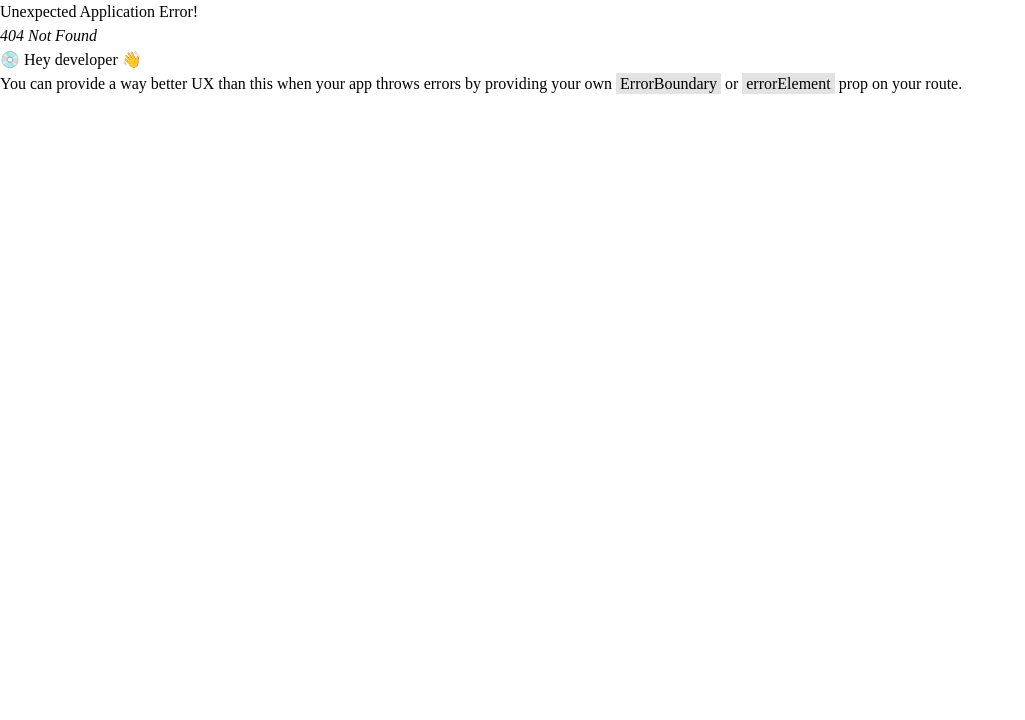
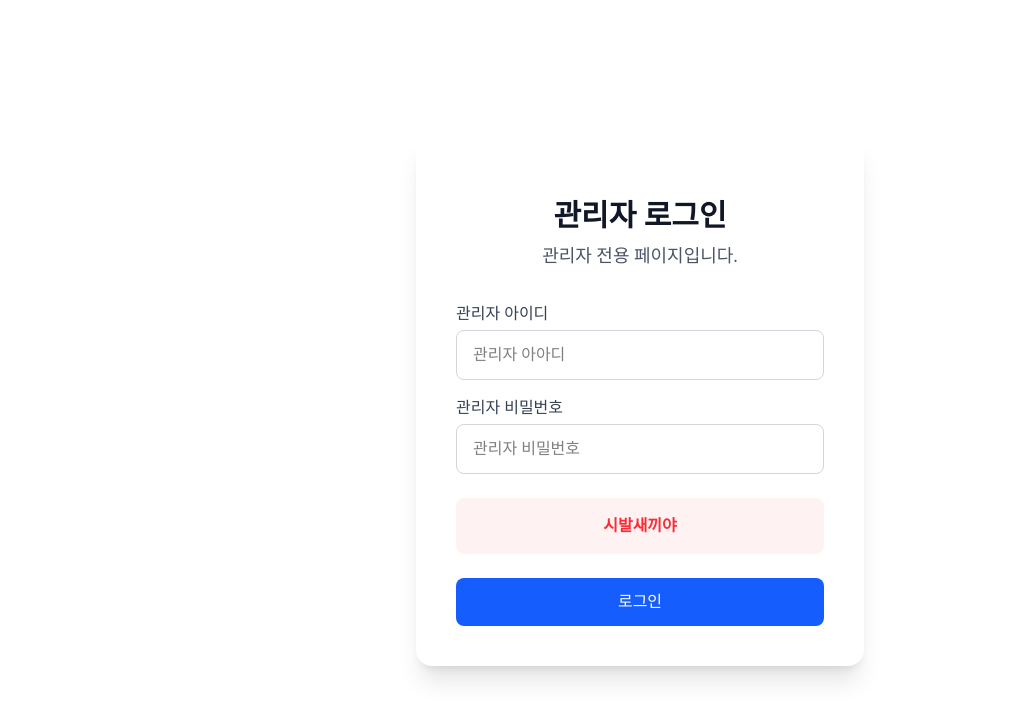
Before and after one commit to Dev-KimDonghyun/Full-Stack-Sutdy-01, a React (Vite) app in the folder Frontend/: page /admin in a window 1280 px wide. Before the commit this address had no page. Shown: the top 720 px of the page, without its empty margins (0-1025 px from the left). Built offline with nearby package versions, Linux system fonts and the light colour scheme; a web font is replaced by a local one.

Commit message:
Study: Add Subpage and Add Frontend Login Logic

```diff
--- /dev/null
+++ b/Frontend/src/pages/admin/adminContacts.jsx
@@ -0,0 +1,9 @@
+import React from 'react'
+
+const adminContacts = () => {
+  return (
+    <div>adminContacts</div>
+  )
+}
+
+export default adminContacts;
--- /dev/null
+++ b/Frontend/src/pages/admin/adminCreatePosts.jsx
@@ -0,0 +1,9 @@
+import React from 'react'
+
+const adminCreatePosts = () => {
+  return (
+    <div>adminCreatePosts</div>
+  )
+}
+
+export default adminCreatePosts;
--- /dev/null
+++ b/Frontend/src/pages/admin/adminEditPosts.jsx
@@ -0,0 +1,9 @@
+import React from 'react'
+
+const adminEditPosts = () => {
+  return (
+    <div>adminEditPosts</div>
+  )
+}
+
+export default adminEditPosts;
--- /dev/null
+++ b/Frontend/src/pages/admin/adminLogin.jsx
@@ -0,0 +1,72 @@
+import React from 'react';
+import { useState } from 'react';
+
+const adminLogin = () => {
+
+    const [ formData, setFormData ] = useState({
+        username: '',
+        password: '',
+    });
+
+    const [ error, setError ] = useState('시발새끼야');
+
+  return (
+
+    <div className='min-h-screen bg-white flex items-center justify-center px-4'>
+        <div className='max-w-md w-full space-y-8 p-10 bg-white rounded-2xl shadow-xl'>
+            <div>
+                <h2 className='mt-6 text-center text-3xl font-semibold text-gray-900'>관리자 로그인</h2>
+                <p className='mt-2 text-center text-lg text-gray-600'>관리자 전용 페이지입니다.</p>
+            </div>
+
+            <form className='mt-8 space-y-6'>
+                <div className='space-y-4'>
+                    <div>
+                        <label htmlFor='username' className='block text-xm font-medium text-gray-700'>
+                            관리자 아이디
+                        </label>
+                        <input
+                        id='username'
+                        name='username'
+                        type='text'
+                        required
+                        className='mt-1 block w-full px-4 py-3 rounded-lg border border-gray-300 focus:outline-none focus:ring-2 focus:ring-blue-500 focus:border-bue-500 transition-colors duration-300'
+                        placeholder='관리자 아아디'
+                        />
+                    </div>
+                    <div>
+                        <label htmlFor='password' className='block text-xm font-medium text-gray-700'>
+                            관리자 비밀번호
+                        </label>
+                        <input
+                        id='password'
+                        name='password'
+                        type='password'
+                        required
+                        className='mt-1 block w-full px-4 py-3 rounded-lg border border-gray-300 focus:outline-none focus:ring-2 focus:ring-blue-500 focus:border-bue-500 transition-colors duration-300'
+                        placeholder='관리자 비밀번호'
+                        />
+                    </div>
+                </div>
+
+                { error && (
+                    <div className='bg-red-50 text-red-500 p-4 rounded-lg text-base font-bold text-center'>
+                        {typeof error === 'string' ? error : error.message}
+                        {error.remainingAttempts !== undefined && (
+                            <div className='mt-1'>
+                                남은 시도 횟수: {error.remainingAttempts}회
+                            </div>
+                        )}
+                    </div>
+                )}
+
+                <button type='submit' className='w-full items-center px-4 py-3 border-transparent rounded-lg text-white bg-blue-600 hover:bg-blue-700 font-medium transition-colors duration-300'>
+                    로그인
+                </button>
+            </form>
+        </div>
+    </div>
+  )
+}
+
+export default adminLogin;
--- /dev/null
+++ b/Frontend/src/pages/admin/adminPosts.jsx
@@ -0,0 +1,9 @@
+import React from 'react'
+
+const adminPosts = () => {
+  return (
+    <div>adminPosts</div>
+  )
+}
+
+export default adminPosts;
```
Also changed, not shown: Frontend/src/App.jsx (+7 -1 lines).
